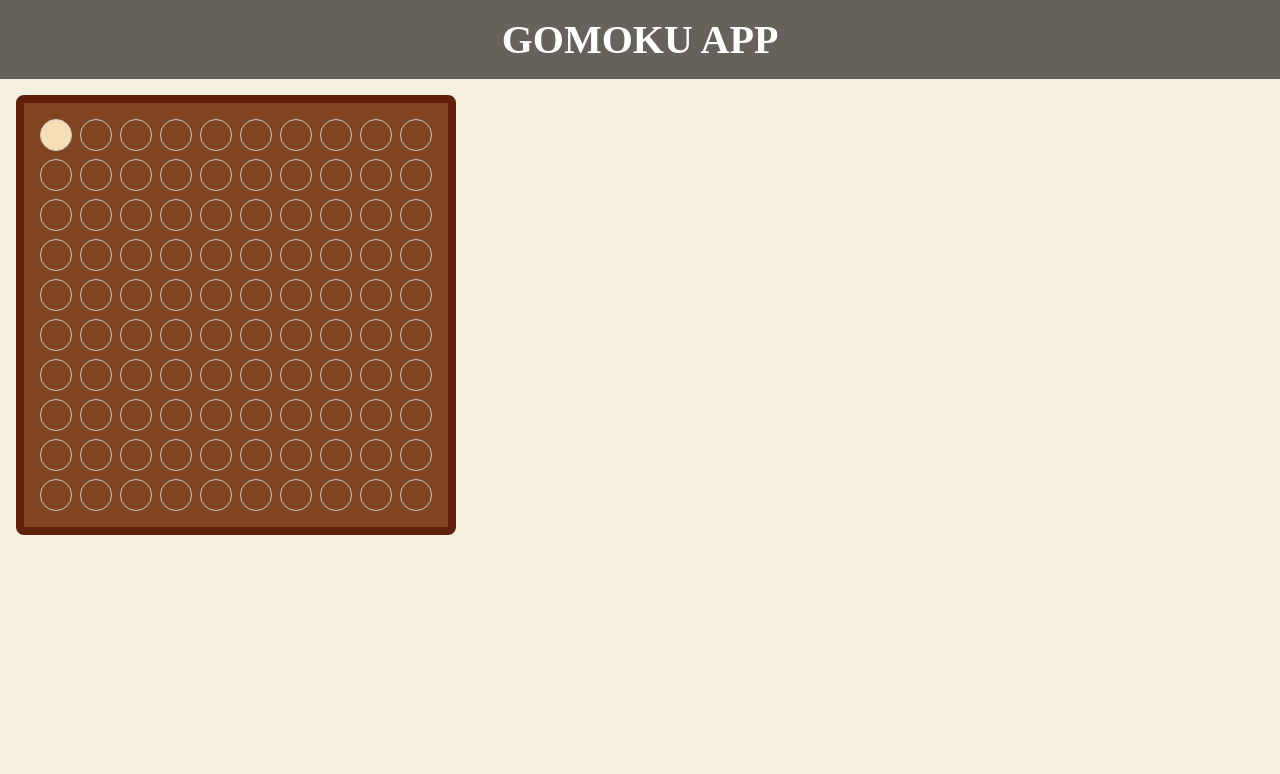
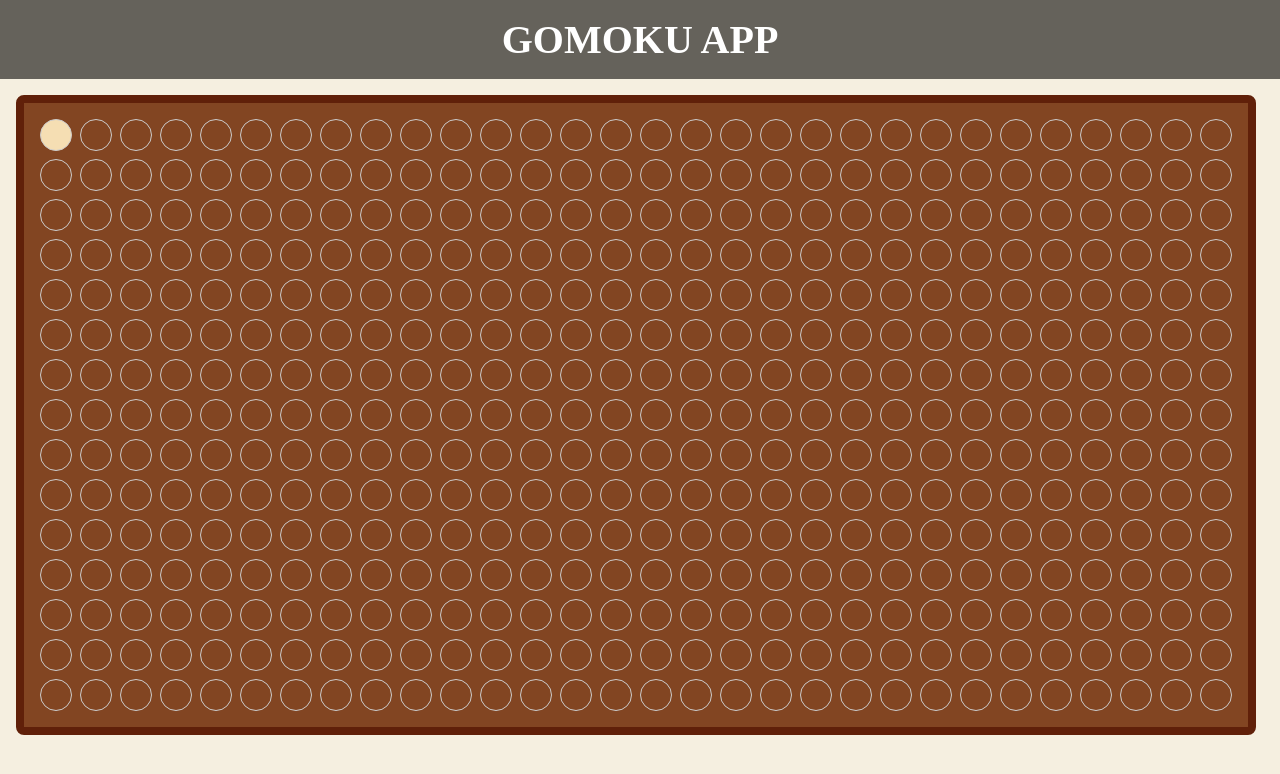
Before and after one commit to rgrzazek/Gomoku, a website built with Parcel: page index.html in a window 1280 px wide. Both pictures are taken after a click on the element 56 px from the left and 135 px from the top of the page. Built offline with nearby package versions, Linux system fonts and the light colour scheme.

Commit message:
Separate objects into different ts files. Change to yarn parcel.

```diff
--- /dev/null
+++ b/Board.ts
@@ -0,0 +1,37 @@
+import Groove from './Groove';
+import Row from './Row';
+
+enum STATUS {
+  EMPTY = 'empty',
+  BLACK = 'black',
+  WHITE = 'white',
+}
+
+export default class Board {
+  element: HTMLDivElement;
+  numRows: number = 15;
+  numCols: number = 30;
+  rows: Row[];
+
+  constructor() {
+    this.element = document.createElement('div');
+    this.element.classList.add('board');
+
+    this.rows = Array.from({length: this.numRows}).map((_,index) => {
+      return new Row(index, this.numCols);
+    })
+    this.element.append(...this.rows.map((row) => row.element));
+  }
+
+  getStatusBySeatId (id: number) {
+    const row = Math.floor(id/length);
+    const col = id%length;
+    return this.rows[row].grooves[col].status;
+  }
+
+  checkWin () {
+    for (let i: number = 0; i < this.numRows; i++) {
+
+    }
+  }
+}
--- /dev/null
+++ b/Groove.ts
@@ -0,0 +1,34 @@
+enum STATUS {
+  EMPTY = 'empty',
+  BLACK = 'black',
+  WHITE = 'white',
+}
+
+export default class Groove {
+  element: HTMLDivElement;
+  id: number;
+  status: STATUS;
+
+  constructor(id: number) {
+    this.id = id;
+    this.element = document.createElement('div');
+    this.status = STATUS.EMPTY;
+    this.element.classList.add('groove');
+    this.element.classList.add(this.status.toLowerCase());
+
+    this.element.addEventListener('click', () => {
+      this.handleClick()
+    });
+
+  }
+  handleClick() {
+    this.element.classList.remove(this.status.toLowerCase())
+    switch(this.status) {
+      case STATUS.EMPTY: this.status = STATUS.WHITE;break;
+      case STATUS.WHITE: this.status = STATUS.BLACK;break;
+      case STATUS.BLACK: this.status = STATUS.EMPTY;break;
+    }
+    this.element.classList.add(this.status.toLowerCase())
+  }
+
+}
--- /dev/null
+++ b/Row.ts
@@ -0,0 +1,23 @@
+import Groove from './Groove';
+
+
+export default class Row {
+  element: HTMLDivElement;
+  id: number;
+  rowLength: number;
+  grooves: Groove[];
+
+  constructor(id: number, rowLength: number) {
+    this.id = id;
+    this.rowLength = rowLength;
+    this.element = document.createElement('div');
+    this.element.classList.add('row');
+    this.grooves = Array.from({length: rowLength}).map((_,index) => {
+      const grooveId = rowLength*id + index;
+      return new Groove(grooveId);
+    })
+
+    console.log("Row constructor called.");
+    this.element.append(...this.grooves.map((groove) => groove.element));
+  }
+}
--- a/app.ts
+++ b/app.ts
@@ -1,73 +1,11 @@
-enum STATUS {
-  EMPTY = 'empty',
-  BLACK = 'black',
-  WHITE = 'white',
-}
+import Board from './Board';
 
-class Groove {
-  element: HTMLDivElement;
-  id: number;
-  colour: STATUS;
 
-  constructor(id: number) {
-    this.id = id;
-    this.element = document.createElement('div');
-    this.colour = STATUS.EMPTY;
-    this.element.classList.add('groove');
-    this.element.classList.add(this.colour.toLowerCase());
 
-    this.element.addEventListener('click', () => {
-      this.handleClick()
-    });
 
-  }
-  handleClick() {
-    this.element.classList.remove(this.colour.toLowerCase())
-    switch(this.colour) {
-      case STATUS.EMPTY: this.colour = STATUS.WHITE;break;
-      case STATUS.WHITE: this.colour = STATUS.BLACK;break;
-      case STATUS.BLACK: this.colour = STATUS.EMPTY;break;
-    }
-    this.element.classList.add(this.colour.toLowerCase())
-  }
 
-}
 
-class Row {
-  element: HTMLDivElement;
-  id: number;
-  rowLength: number;
-  grooves: Groove[];
 
-  constructor(id: number, rowLength: number) {
-    this.id = id;
-    this.rowLength = rowLength;
-    this.element = document.createElement('div');
-    this.element.classList.add('row');
-    this.grooves = Array.from({length: rowLength}).map((_,index) => {
-      const grooveId = rowLength*id + index;
-      return new Groove(grooveId);
-    })
-
-    console.log("Row constructor called.");
-    this.element.append(...this.grooves.map((groove) => groove.element));
-  }
-}
-
-class Board {
-  element: HTMLDivElement;
-  rows: Row[];
-
-  constructor() {
-    this.element = document.createElement('div');
-    this.element.classList.add('board');
-
-    this.rows = Array.from({length: 10}).map((_,index) => {
-      return new Row(index, 10);
-    })
-    this.element.append(...this.rows.map((row) => row.element));
-  }
-}
 
 document
 .getElementById('game')?.append(new Board().element);
--- a/index.html
+++ b/index.html
@@ -5,7 +5,7 @@
     <meta http-equiv="X-UA-Compatible" content="IE=edge" />
     <meta name="viewport" content="width=device-width, initial-scale=1.0" />
     <title>Gomoku</title>
-    <script type="module" src="./dist/app.js" defer></script>
+    <script type="module" src="./app.ts" defer></script>
     <link rel="stylesheet" href="./style.css" />
   </head>
   <body>
```
